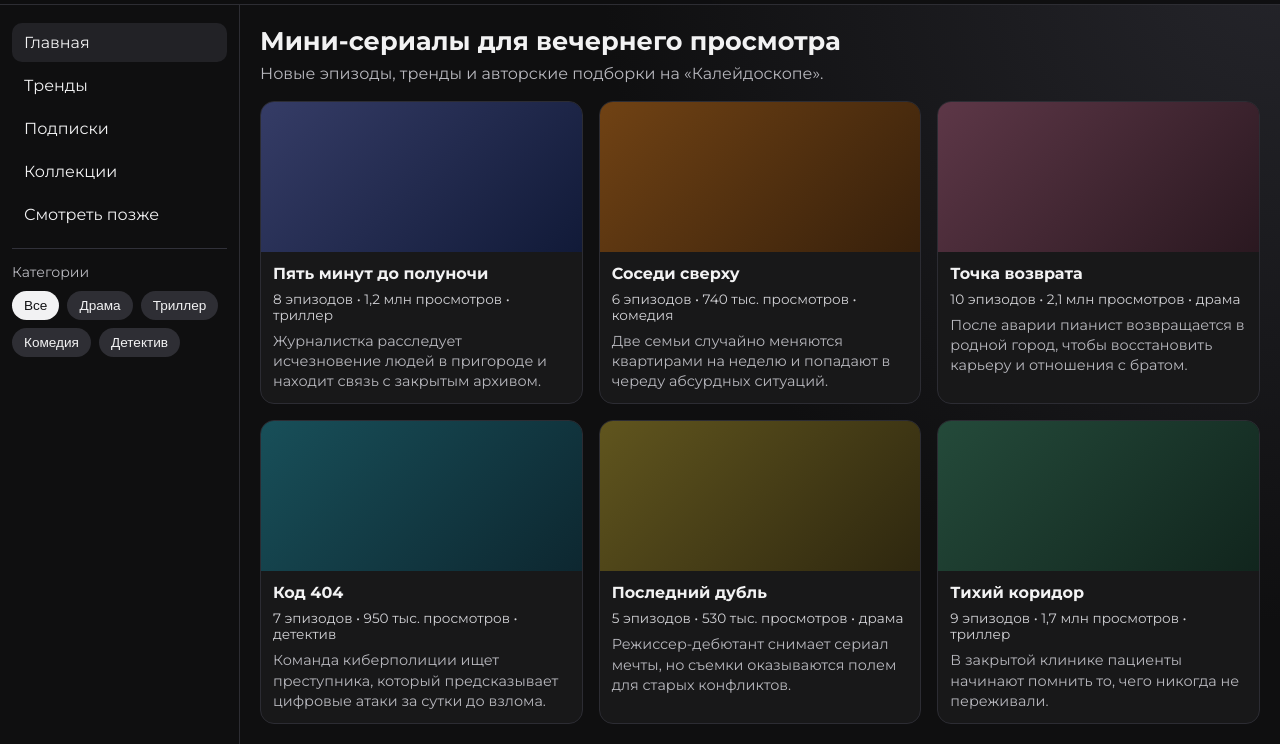
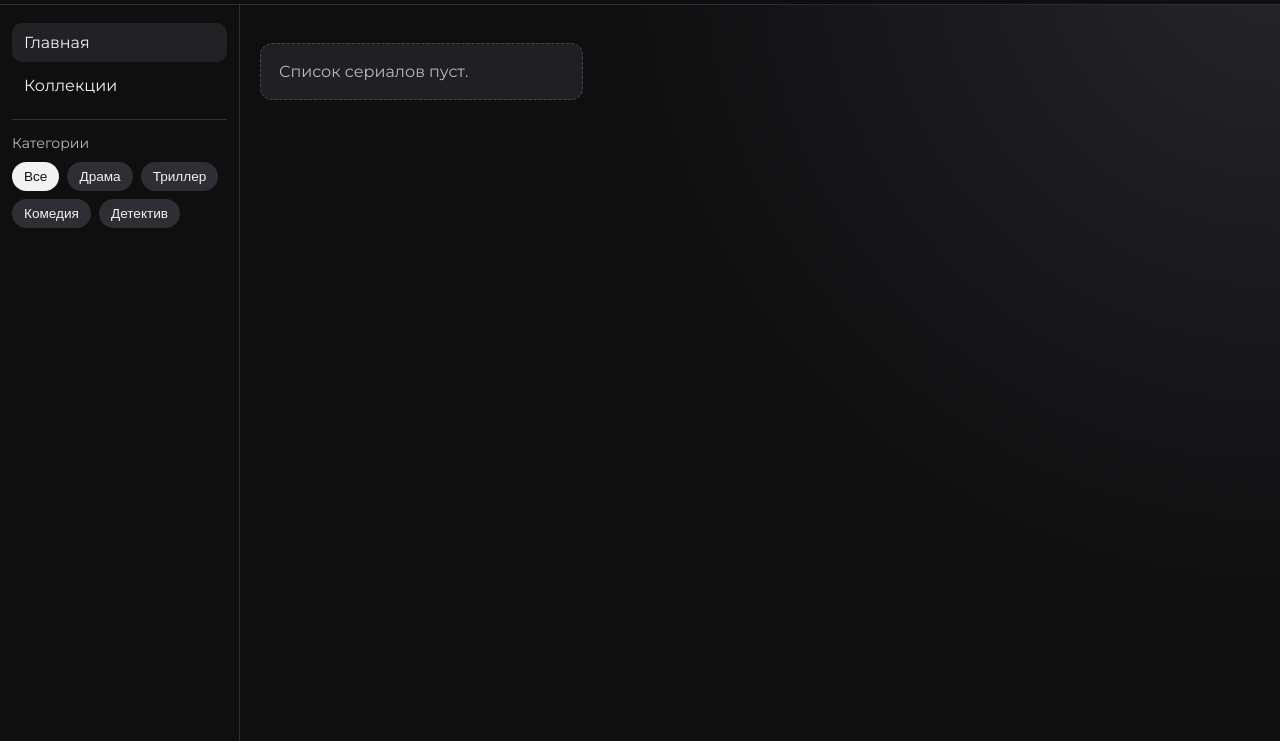
Before and after one commit to Materia0502/kaleidoskop-site, a plain HTML site: page index.html in a window 1280 px wide. Shown: the part 59-803 px from the top of the page. Drawn offline with Linux system fonts and the light colour scheme.

Commit message:
Remove youtube icon, sections, and serial cards

```diff
--- a/index.html
+++ b/index.html
@@ -3,7 +3,7 @@
 <head>
   <meta charset="UTF-8" />
   <meta name="viewport" content="width=device-width, initial-scale=1.0" />
-  <title>Калейдоскоп — Мини-сериалы</title>
+  <title>Калейдоскоп — Сериалы</title>
   <link rel="preconnect" href="https://fonts.googleapis.com" />
   <link rel="preconnect" href="https://fonts.gstatic.com" crossorigin />
   <link href="https://fonts.googleapis.com/css2?family=Montserrat:wght@400;500;600;700&display=swap" rel="stylesheet" />
@@ -14,13 +14,12 @@
     <div class="topbar__left">
       <button class="icon-btn" aria-label="Открыть меню">☰</button>
       <div class="brand">
-        <span class="brand__mark">▶</span>
         <span class="brand__name">Калейдоскоп</span>
       </div>
     </div>
 
     <div class="topbar__search">
-      <input id="searchInput" type="search" placeholder="Поиск мини-сериала" />
+      <input id="searchInput" type="search" placeholder="Поиск сериала" />
       <button id="searchBtn" class="search-btn">Найти</button>
     </div>
 
@@ -35,10 +34,7 @@
     <aside class="sidebar">
       <nav>
         <a class="sidebar__link sidebar__link--active" href="#">Главная</a>
-        <a class="sidebar__link" href="#">Тренды</a>
-        <a class="sidebar__link" href="#">Подписки</a>
         <a class="sidebar__link" href="#">Коллекции</a>
-        <a class="sidebar__link" href="#">Смотреть позже</a>
       </nav>
       <div class="sidebar__line"></div>
       <p class="sidebar__title">Категории</p>
@@ -52,9 +48,6 @@
     </aside>
 
     <main class="content">
-      <h1 class="page-title">Мини-сериалы для вечернего просмотра</h1>
-      <p class="page-subtitle">Новые эпизоды, тренды и авторские подборки на «Калейдоскопе».</p>
-
       <section id="serialGrid" class="grid" aria-live="polite"></section>
     </main>
   </div>
--- a/script.js
+++ b/script.js
@@ -1,59 +1,4 @@
-const serials = [
-  {
-    title: "Пять минут до полуночи",
-    category: "триллер",
-    episodes: 8,
-    views: "1,2 млн просмотров",
-    desc: "Журналистка расследует исчезновение людей в пригороде и находит связь с закрытым архивом.",
-    colorA: "#353c66",
-    colorB: "#111a38"
-  },
-  {
-    title: "Соседи сверху",
-    category: "комедия",
-    episodes: 6,
-    views: "740 тыс. просмотров",
-    desc: "Две семьи случайно меняются квартирами на неделю и попадают в череду абсурдных ситуаций.",
-    colorA: "#704214",
-    colorB: "#37200b"
-  },
-  {
-    title: "Точка возврата",
-    category: "драма",
-    episodes: 10,
-    views: "2,1 млн просмотров",
-    desc: "После аварии пианист возвращается в родной город, чтобы восстановить карьеру и отношения с братом.",
-    colorA: "#5d3747",
-    colorB: "#2a1820"
-  },
-  {
-    title: "Код 404",
-    category: "детектив",
-    episodes: 7,
-    views: "950 тыс. просмотров",
-    desc: "Команда киберполиции ищет преступника, который предсказывает цифровые атаки за сутки до взлома.",
-    colorA: "#184f59",
-    colorB: "#0d2730"
-  },
-  {
-    title: "Последний дубль",
-    category: "драма",
-    episodes: 5,
-    views: "530 тыс. просмотров",
-    desc: "Режиссер-дебютант снимает сериал мечты, но съемки оказываются полем для старых конфликтов.",
-    colorA: "#60551e",
-    colorB: "#2e270f"
-  },
-  {
-    title: "Тихий коридор",
-    category: "триллер",
-    episodes: 9,
-    views: "1,7 млн просмотров",
-    desc: "В закрытой клинике пациенты начинают помнить то, чего никогда не переживали.",
-    colorA: "#244a3a",
-    colorB: "#11251d"
-  }
-];
+const serials = [];
 
 const grid = document.getElementById("serialGrid");
 const template = document.getElementById("cardTemplate");
@@ -77,7 +22,7 @@ function render() {
   if (!filtered.length) {
     const empty = document.createElement("div");
     empty.className = "empty";
-    empty.textContent = "По вашему запросу ничего не найдено. Попробуйте другую категорию или слово.";
+    empty.textContent = "Список сериалов пуст.";
     grid.appendChild(empty);
     return;
   }
```
